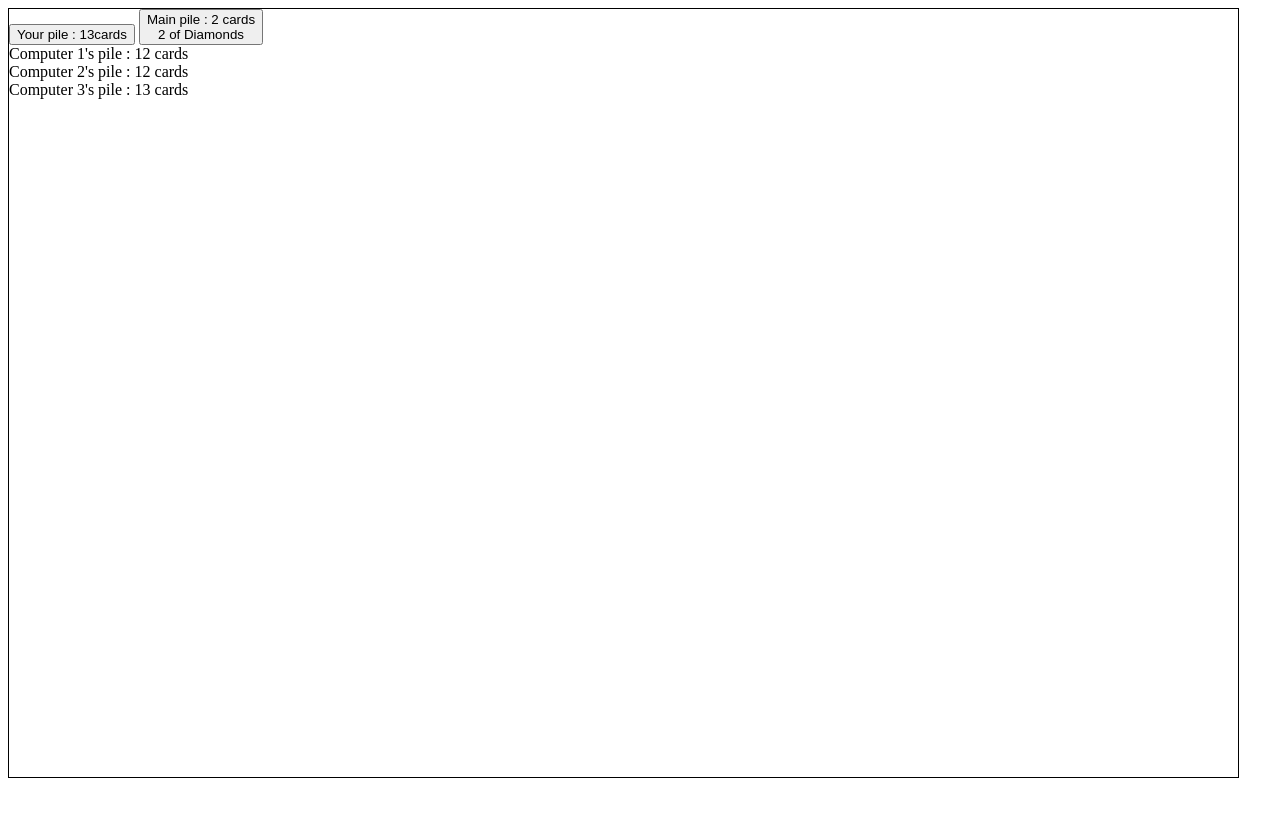
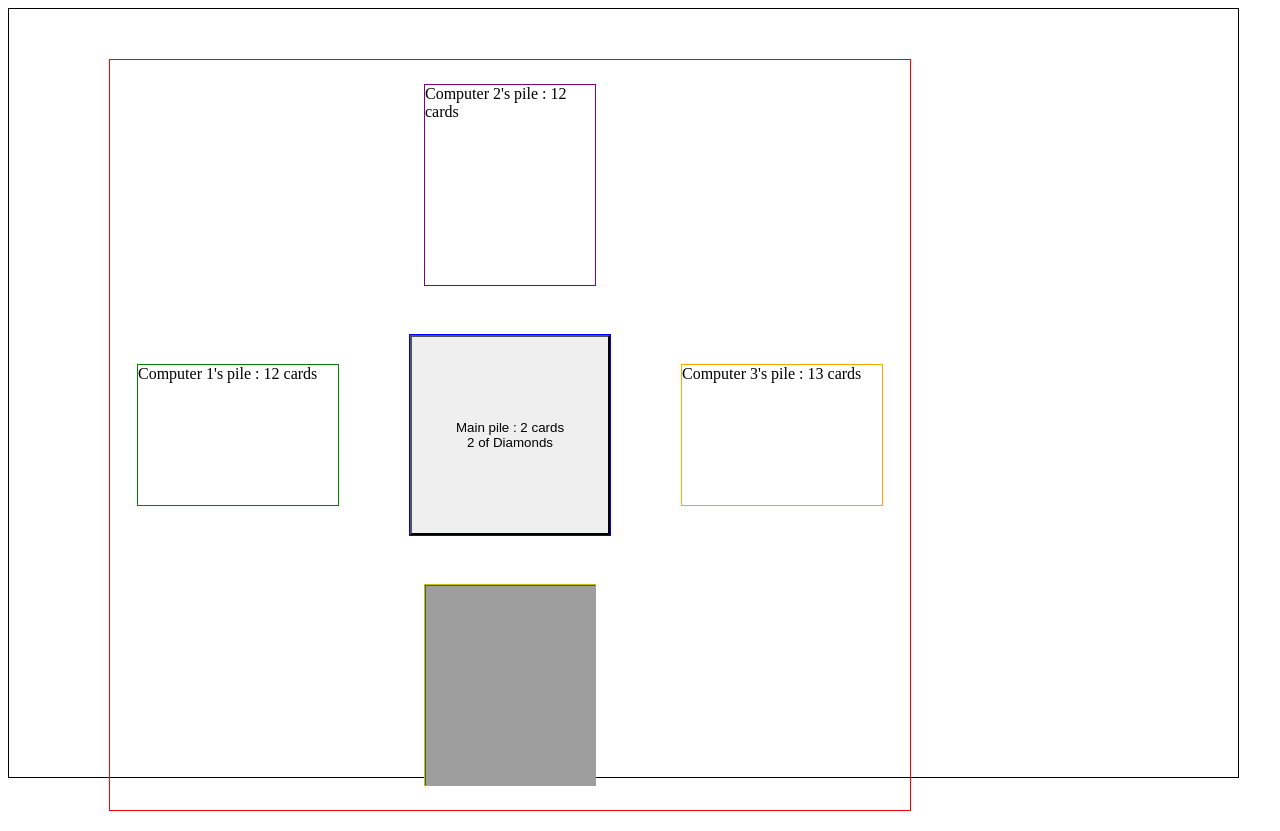
Before and after one commit to KoKo-debug/CardSlap, a website built with webpack: page index.html in a window 1280 px wide. Before the commit the page ends 800 px from the top, so only its background shows below. Built offline with nearby package versions, Linux system fonts and the light colour scheme; grey boxes are pictures that could not be loaded.

Commit message:
flip of single card

```diff
--- a/index.html
+++ b/index.html
@@ -11,14 +11,41 @@
 
 <body>
     <script src="./dist/main.js"></script>
-    <button type="button" name="button" id="playerPile">Player's pile</button>
-    <button type="button" name="button" id="mainPile">Main pile</button>
-    <br/>
-    <span id="comp1Pile">Computer 1's pile</span>
-    <br />
-    <span id="comp2Pile">Computer 2's pile</span>
-    <br />
-    <span id="comp3Pile">Computer 3's pile</span>
+    <section class="cardTable">
+
+        <div class="vertical flip-container" ontouchstart="this.classList.toggle('hover');">
+            <div class="flipper">
+                <div class="front">
+                    <img class="backCard" src="src/images//cardBack.jpg" alt="">
+                </div>
+                <div class="back2">
+                    Jack of Clubs
+                </div>
+            </div>
+        </div>
+
+
+        <span class="comp2-container">
+            <span id="comp2Pile">Computer 2's pile</span>
+        </span>
+        <span class="midTableSpan">
+            <div class="comp1-container">
+                <span id="comp1Pile">Computer 1's pile</span>
+            </div>
+            <div class="mid-container">
+                <button type="button" name="button" id="mainPile">Main pile</button>
+            </div>
+            <div class="comp3-container">
+                <span id="comp3Pile">Computer 3's pile</span>
+            </div>
+        </span>
+        <span class="player-container">
+            <button type="button" name="button" id="playerPile">Player's pile</button>
+        </span>
+    </section>
+
+
+
 </body>
 
 </html>
--- a/src/game.js
+++ b/src/game.js
@@ -52,9 +52,32 @@ export default class Game {
                 this.players[i][1].pile.push(this.cards.deal());
             }
         }
+        console.log(this.players);
+        this.loadTopCards();
         this.computerTurn();
     }
 
+
+    loadTopCards(playerIdx = [0, 1, 2, 3]) {
+        let topCards = [];
+        playerIdx.forEach(i => {
+            let pile = this.players[i][1].pile;
+            let topCard = pile[pile.length -1 ] || "blank";
+            topCards[i] = topCard;
+        });
+
+        topCards.forEach((card, idx) => {
+            if (idx === 0) {
+
+            } else if (idx === 1) {
+
+            } else if (idx === 2) {
+
+            } else if (idx === 3) {
+
+            }
+        });
+    }
 
     tapOwnPile() {
         if (this.player.player1[2].turn) {
--- /dev/null
+++ b/src/styles/card.scss
@@ -0,0 +1,74 @@
+
+.backCard {
+    width: 170px;
+    height: 200px;
+}
+
+    /* entire container, keeps perspective */
+.flip-container {
+    perspective: 1000px;
+}
+
+.flip-container, .front, .back2 {
+    width: 170px;
+    height: 200px;
+}
+
+/* flip speed goes here */
+.flipper {
+    transition: 0.6s;
+    transform-style: preserve-3d;
+    position: relative;
+}
+
+/* hide back of pane during swap */
+.front, .back2 {
+    position: absolute;
+    top: 0;
+    left: 0;
+    backface-visibility:hidden;
+    -webkit-backface-visibility:hidden;
+}
+
+/* front pane, placed above back */
+.front {
+    z-index: 1;
+    border: 1px solid transparent;
+    border-radius: 20px;
+}
+
+/* back, initially hidden pane */
+/*  change this for end position  */
+.back2 {
+    position: absolute;
+    transform: rotateX(-180deg);
+    background-color: white;
+    animation: toFront 0.3s linear normal forwards;
+    border: 1px solid black;
+    border-radius: 20px;
+    top: -250px;
+    text-align: center;
+    margin: auto;
+}
+.vertical.flip-container {
+    position: absolute;
+    top: 25px;
+    z-index: 1;
+}
+.vertical.flip-container:hover .back2 {
+    animation-delay: 0.3s;
+    animation: toBack 0.3s linear normal  forwards;
+}
+
+.vertical.flip-container .flipper {
+    transform-origin: 100% 100px; /* half of height */
+}
+
+.vertical.flip-container:hover .flipper {
+    transform: rotateX(-180deg);
+}
+
+
+
+
+/*  trying bottom pile   */
--- a/src/styles/index.scss
+++ b/src/styles/index.scss
@@ -3,3 +3,162 @@ body {
  width: 96vw;
  height: 96vh;
 }
+
+.cardTable {
+    border: 1px solid red;
+    position: relative;
+    margin-left: 100px;
+    margin-top:  50px;
+    width: 800px;
+    height: 750px;
+    display: flex;
+    flex-direction: column;
+    align-items: center;
+    justify-content: space-around;
+}
+
+.comp2-container {
+    border: 1px solid purple;
+    position: relative;
+    width: 170px;
+    height: 200px;
+}
+
+#comp2Pile {
+    position: absolute;
+}
+
+.midTableSpan {
+    display: flex;
+    align-items: center;
+}
+
+.comp1-container {
+    position: relative;
+    border: 1px solid green;
+    width: 200px;
+    height: 140px;
+}
+
+#comp1Pile {
+    position: absolute;
+}
+
+.mid-container {
+    position: relative;
+    border: 1px solid blue;
+    width: 200px;
+    height: 200px;
+    margin: 0px 70px;
+}
+
+#mainPile {
+    position: absolute;
+    appearance: none;
+    width: 100%;
+    height: 100%;
+    cursor: pointer;
+}
+
+.comp3-container {
+    position: relative;
+    border: 1px solid orange;
+    width: 200px;
+    height: 140px;
+}
+
+#comp3Pile {
+    position: absolute;
+}
+
+.player-container {
+    border: 1px solid rgb(194, 194, 0);
+    position: relative;
+    width: 170px;
+    height: 200px;
+
+}
+
+#playerPile {
+    position: absolute;
+    appearance: none;
+    width: 100%;
+    height: 100%;
+    cursor: pointer;
+}
+
+
+/*  */
+
+
+/* changed top to bottom  */
+.vertical.flip-container {
+    position: absolute;
+    bottom: 25px;
+    z-index: 1;
+}
+
+.backCard {
+    width: 170px;
+    height: 200px;
+}
+
+.flip-container {
+    perspective: 1000px;
+}
+
+.flip-container, .front, .back2 {
+    width: 170px;
+    height: 200px;
+}
+
+/* flip speed goes here */
+.flipper {
+    transition: 0.6s;
+    transform-style: preserve-3d;
+    position: relative;
+}
+
+/* hide back of pane during swap */
+.front, .back2 {
+    position: absolute;
+    top: 0;
+    left: 0;
+    backface-visibility:hidden;
+    -webkit-backface-visibility:hidden;
+}
+
+/* front pane, placed above back */
+.front {
+    z-index: 1;
+    border: 1px solid transparent;
+    border-radius: 20px;
+}
+
+/* back, initially hidden pane */
+/*  change this for end position  */
+.back2 {
+    position: absolute;
+    transform: rotateX(-180deg);
+    background-color: white;
+    animation: toFront 0.3s linear normal forwards;
+    border: 1px solid black;
+    border-radius: 20px;
+    bottom: -700px;
+    text-align: center;
+    margin: auto;
+}
+
+.vertical.flip-container:hover .back2 {
+    animation-delay: 0.3s;
+    animation: toBack 0.3s linear normal  forwards;
+}
+
+.vertical.flip-container .flipper {
+    transform-origin: 100% 100px; /* half of height */
+}
+
+/* change -180 to 180 */
+.vertical.flip-container:hover .flipper {
+    transform: rotateX(180deg);
+}
```
Also changed, not shown: 1 other file.
